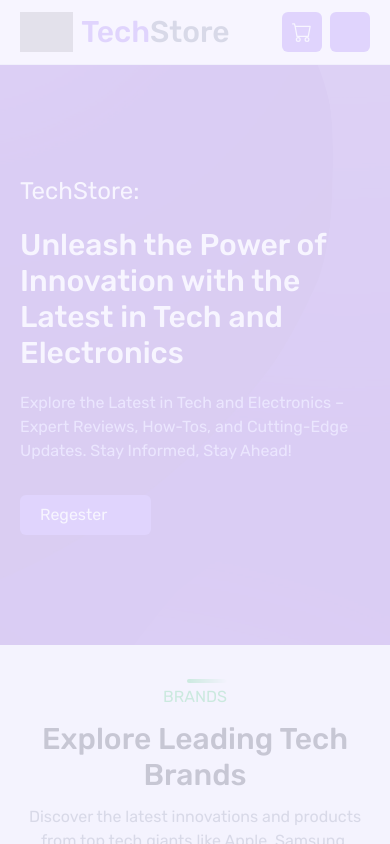
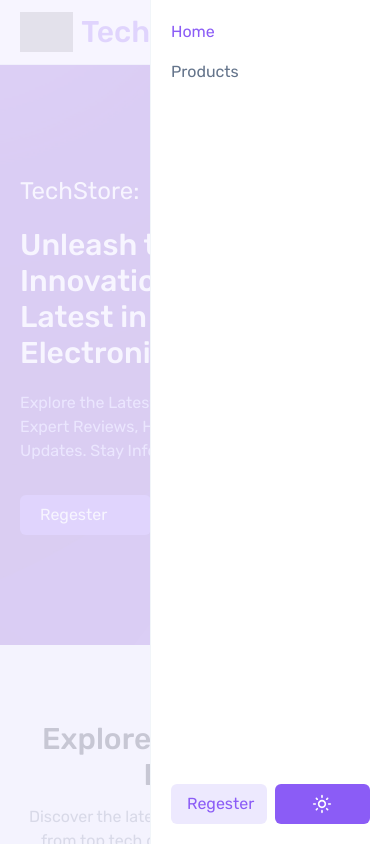
Before and after one commit to monishatBaishnab/TechStore-Ecommerce-website, a React (Vite) app: page / in a window 390 px wide. Both pictures are taken after a click on the button 350 px from the left and 32 px from the top of the page. Shown: the top 844 px of the page. Built offline with nearby package versions, Linux system fonts and the light colour scheme; no server answers; grey boxes are pictures that could not be loaded; some icons are missing.

Commit message:
Solve some ui error.

```diff
--- a/src/layouts/Header/Header.jsx
+++ b/src/layouts/Header/Header.jsx
@@ -9,7 +9,7 @@
                 <div className="c-container">
                     <div className="flex items-center min-h-[500px]">
                         <div className="grid grid-cols-1 md:grid-cols-3">
-                            <div className="text-white col-span-2" data-aos="fade-down" data-aos-delay="600">
+                            <div className="text-white col-span-2" data-aos="fade-down" data-aos-delay="400">
                                 <h4 className="text-2xl">TechStore: </h4>
                                 <h1 className="text-3xl md:text-5xl font-medium md:leading-[55px] my-5">Unleash the Power of Innovation with the Latest in Tech and Electronics</h1>
                                 <p className="text-violet-300">Explore the Latest in Tech and Electronics – Expert Reviews, How-Tos, and Cutting-Edge Updates. Stay Informed, Stay Ahead!</p>
--- a/src/layouts/Navbar/Navbar.jsx
+++ b/src/layouts/Navbar/Navbar.jsx
@@ -25,7 +25,7 @@
                     </Link>
 
                     {/* navbar nav */}
-                    <div className={`fixed top-0 bottom-0 right-0 z-50 bg-white border-l border-l-slate-100 transition-all dark:bg-slate-800 dark:border-l-slate-500 ${open ? 'w-60 opacity-100 visible' : 'w-64 invisible opacity-0'} md:border-l-0 md:z-auto md:opacity-100 md:visible md:w-auto md:bg-transparent md:border-l-none md:static`} data-aos="zoom-in" data-aos-delay="300">
+                    <div className={`fixed top-0 bottom-0 right-0 z-50 bg-white border-l border-l-slate-100 transition-all dark:bg-slate-800 dark:border-l-slate-500 ${open ? 'w-60 opacity-100 visible' : 'w-64 invisible opacity-0'} md:border-l-0 md:z-auto md:opacity-100 md:visible md:w-auto md:bg-transparent md:border-l-none md:static`} >
 
                         <div className="flex flex-col justify-between h-full">
                             {/* navbar ul */}
```
